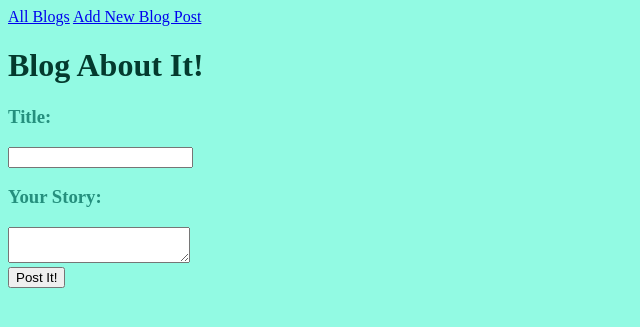
After one commit to asjoseph/build-a-blog, a Flask app: page /newpost in a window 1280 px wide. The commit adds this page. Shown: the top 327 px of the page, without its empty margins (0-640 px from the left). Run offline with Flask 2, Linux system fonts and the light colour scheme.

Commit message:
Add files via upload

```diff
--- a/templates/base.html
+++ b/templates/base.html
@@ -1,12 +1,14 @@
-<doctype html>
+<!doctype html>
 <html>
     <head>
         <title>{{title}}</title>
     </head>
 <body>
-
+<nav>
+    <a href="./blog">All Blogs</a>
+    <a href="./newpost">Add New Blog Post</a>
+</nav>
     {% block content %}
     {% endblock %}
-
 </body>
 </html>
--- /dev/null
+++ b/templates/newBlogForm.html
@@ -0,0 +1,25 @@
+{% extends "base.html" %}
+{% block content %}
+
+<body style= "background-color: #8cfae2f1">
+    <h1 style = "color: #043a2e; font-family: script">Blog About It!</h1>
+
+    <form method= "post">
+        <div class="entryForm">
+        <label>
+            <h3 style = "color: #258f7d; font-family: script">Title:</h1>
+            <input type="text" name= "title" value='' /><span class="error">{{title_error}}</span>
+        </label>
+        </div>
+
+        <div class="entryForm">
+        <label>
+            <h3 style = "color: #258f7d; font-family: script">Your Story:</h1>
+            <textarea name="body" value='' ></textarea><span class="error">{{body_error}}</span>
+        </label>
+        </div>
+        <div class= "entryForm">
+        <input type="submit" value='Post It!' />
+        </div>
+    </form>
+{% endblock %}
--- /dev/null
+++ b/templates/singleBlogEntry.html
@@ -0,0 +1,5 @@
+{% extends "base.html" %}
+{% block content %}
+    <h1>{{blog.title}}</h1>
+    <p>{{blog.body}}</p>
+{% endblock %}
```
Also changed, not shown: templates/blogList.html (added, +16 -0 lines).
